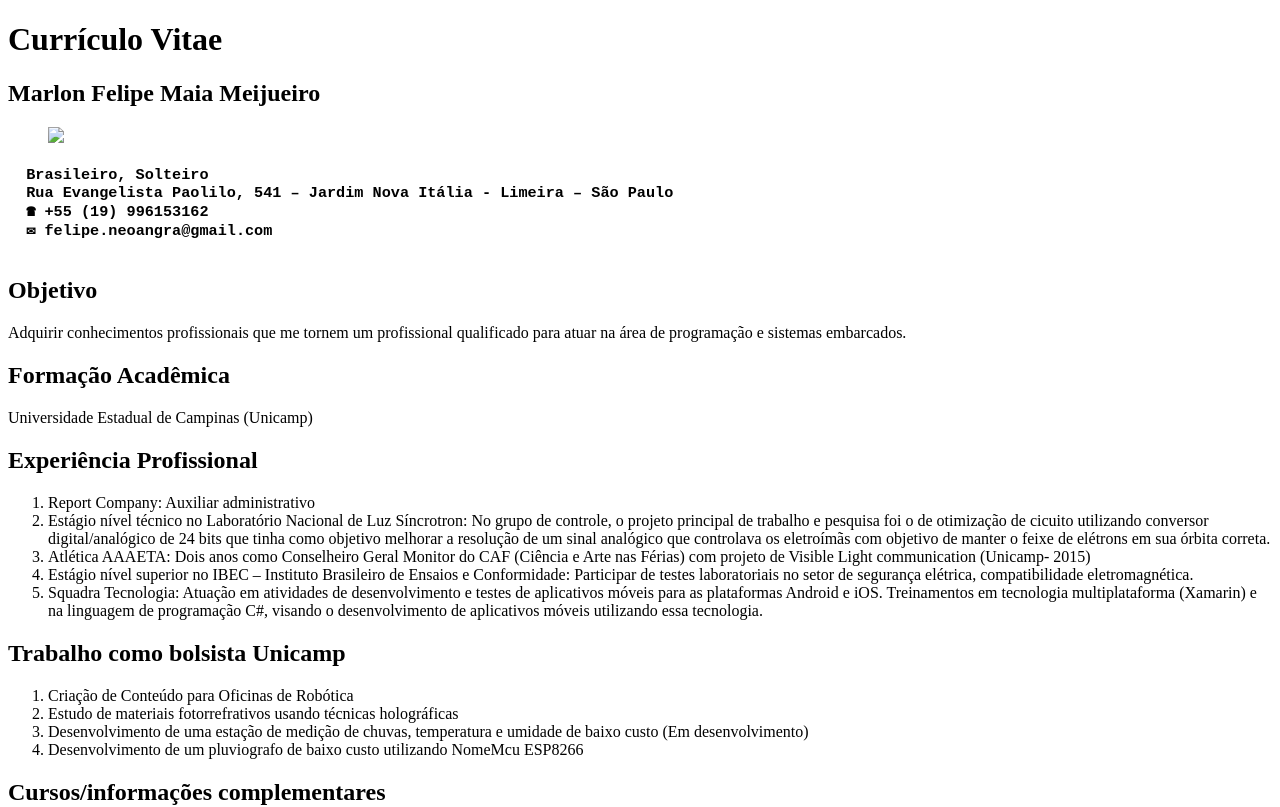
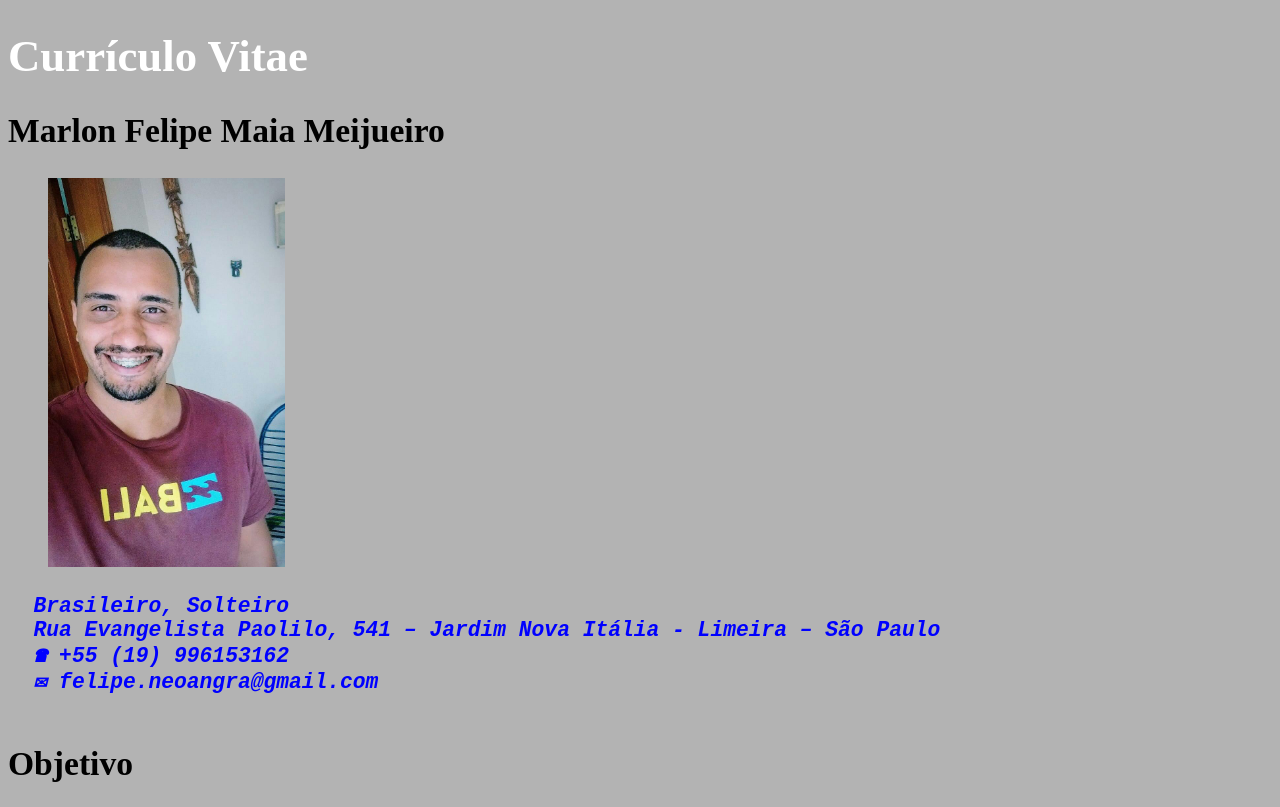
Before and after one commit to FelipeMaia07/Curriculo, a plain HTML site: page index.html in a window 1280 px wide. Shown: the top 807 px of the page. Drawn offline with Linux system fonts and the light colour scheme.

Commit message:
Alteração do STYLE e acrescentado a imagem

```diff
--- a/css/style.css
+++ b/css/style.css
@@ -5,3 +5,45 @@
 .open{
     display: block;
 }
+
+body{
+
+	background:#B3B3B3;
+	font-size:140%;
+	color: black;
+	margin:32;
+
+ }
+
+header{
+	text-align:center;
+	color:blue;
+
+
+}
+
+h1{
+	color:#ffffff;
+	font-variant: normal;
+	font-variant: normal;
+}
+
+h3{
+	font-family: fantasy, serif;s
+	font-variant: small-caps;
+	font-style: unset;
+}
+pre{ color: blue;
+	font-style: italic;
+
+
+}
+
+/*formatação de imagens , onde precisamos definir uma classe para a imagem
+ border = */
+figure.foto-curriculo img {
+	width: 20%;
+	height: 0%;
+	display: block;
+
+}
```
Also changed, not shown: imagem1.jpeg (added).
